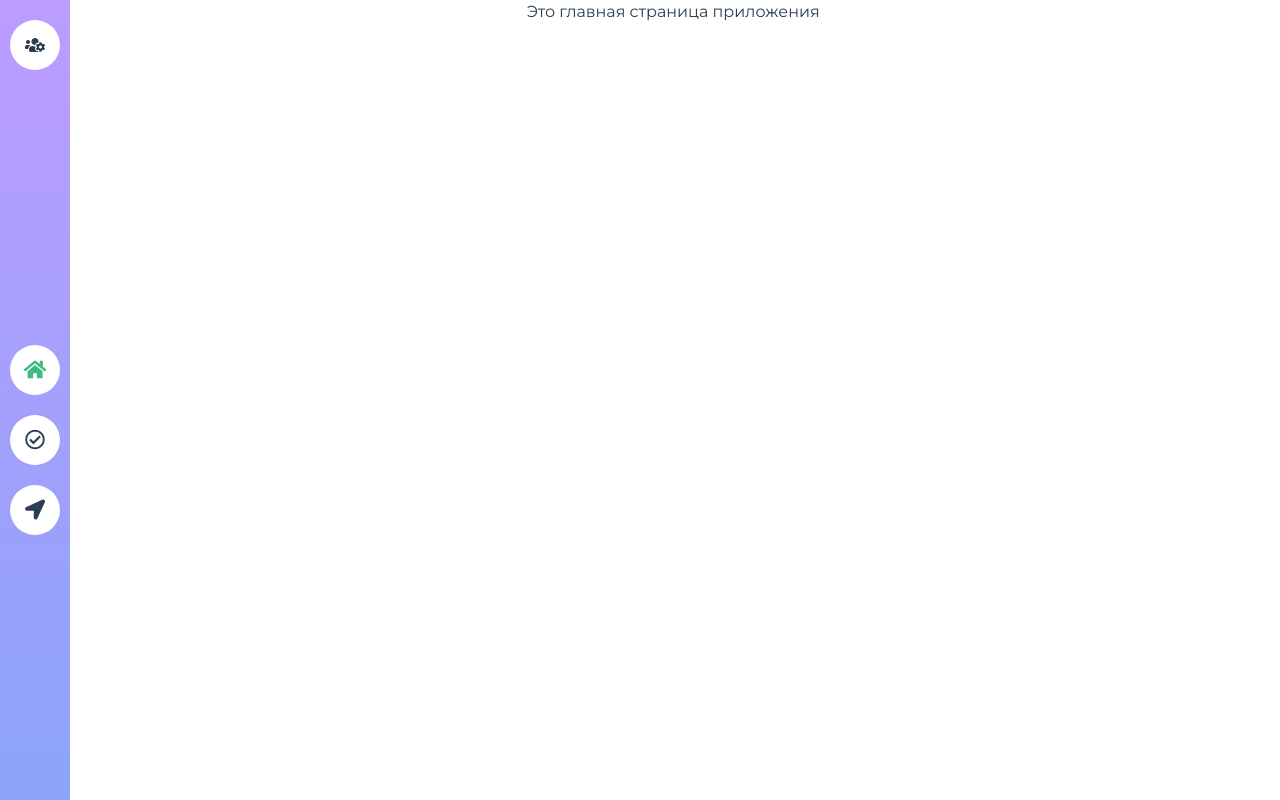
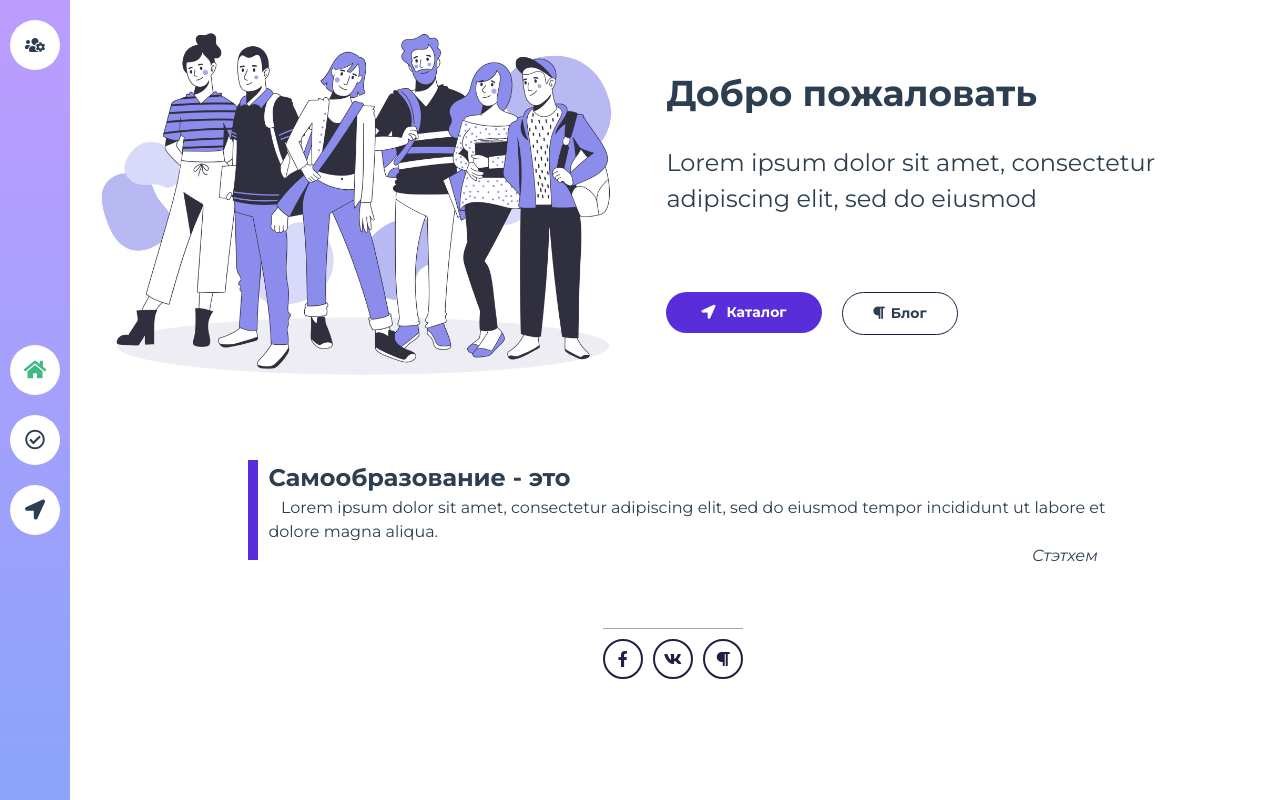
Before and after one commit to HoboHub/case-lab-web-team4, a Vue app: page /home in a window 1280 px wide. Built offline with nearby package versions, Linux system fonts and the light colour scheme; sample sign-in values are in the browser's storage.

Commit message:
Home Page add (вертска + логика)

```diff
--- a/src/views/Home.vue
+++ b/src/views/Home.vue
@@ -1,5 +1,242 @@
 <template>
   <div class="home">
-    <h1>Это главная страница приложения</h1>
+
+    <div class="home-main-top">
+      <img
+        class="home-main-img"
+        :src="MainImg"
+        alt="main">
+      <div class="home-main-text">
+        <h2 class="home-title">Добро пожаловать</h2>
+        <p
+          class="home-subtitle">Lorem ipsum dolor sit amet,
+          consectetur adipiscing elit, sed do eiusmod
+        </p>
+        <div class="home-nav-btns">
+          <router-link class="open-track" :to="'/tracks/'">
+            <Button
+              class="home-catalog-btn"
+              :active="true">
+              <i class='fas fa-location-arrow'></i>
+              Каталог
+            </Button>
+          </router-link>
+          <Button class="home-blog-btn">
+            <i class="fas fa-paragraph"></i>
+            Блог
+          </Button>
+        </div>
+      </div>
+    </div>
+
+    <div class="home-content">
+      <blockquote class="quote">
+        <h3 class="quote-title">Самообразование - это</h3>
+        <p class="quote-text">Lorem ipsum dolor sit amet,
+          consectetur adipiscing elit, sed do eiusmod
+          tempor incididunt ut labore et dolore magna aliqua.
+        </p>
+        <cite class="quote-author">Стэтхем</cite>
+      </blockquote>
+    </div>
+    <div class="home-footer">
+      <hr>
+      <div class="home-socials">
+        <a href="https://ru-ru.facebook.com/rosatom.ru/" class="social-item" target="blank">
+          <i class="fab fa-facebook-f"></i>
+        </a>
+        <a href="https://vk.com/rosatomru" class="social-item" target="blank">
+          <i class="fab fa-vk"></i>
+        </a>
+        <a href="#" class="social-item" target="blank">
+          <i class="fas fa-paragraph"></i>
+        </a>
+      </div>
+    </div>
   </div>
 </template>
+
+<script>
+import MainImg from '../../public/home_main.png';
+import Button from '@/components/Button.vue';
+
+export default {
+  name: 'Home',
+  components: {
+    Button,
+  },
+  data() {
+    return {
+      MainImg,
+    };
+  },
+};
+</script>
+
+<style scoped lang="scss">
+.home {
+  overflow-x: hidden;
+  padding-bottom: 10px;
+  display: grid;
+  // gap: 10px;
+  gap: 60px;
+
+  .home-main-top {
+    display: grid;
+    grid-template-columns: 1fr;
+    justify-items: center;
+
+     .home-main-img {
+       justify-self: end;
+     }
+  }
+
+  .home-main-img {
+    grid-row-start: 1;
+    grid-row-end: 2;
+    grid-column-start: 1;
+    grid-column-end: 2;
+    // width: 37em;
+    max-width: 600px;
+  }
+
+  .home-main-text {
+    grid-column-start: 2;
+    grid-column-end: 3;
+    align-self: center;
+    text-align-last: left;
+    display: flex;
+    flex-direction: column;
+    gap: 25px;
+    max-width: 700px;
+  }
+
+  .home-title {
+    font-weight: bold;
+    font-size: 36px;
+  }
+
+  .home-subtitle {
+    font-size: 24px;
+    text-align: left;
+  }
+
+  .home-nav-btns {
+    display: flex;
+    margin-top: 50px;
+    gap: 20px;
+
+    .home-catalog-btn {
+      padding: 10px 35px;
+      i {
+        margin-right: 5px;
+      }
+    }
+
+    .home-blog-btn {
+      padding: 10px 30px;
+    }
+  }
+
+  .home-content {
+    grid-row-start: 2;
+    grid-row-end: 3;
+
+    grid-column-start: 1;
+    grid-column-end: 3;
+    display: flex;
+    justify-content: center;
+    .quote {
+      max-width: 70%;
+      &::before {
+        content: '';
+        position: absolute;
+        display: block;
+        width: 10px;
+        height: 100px;
+        background: #5A2DDA;
+      }
+      text-align-last: left;
+      .quote-title {
+        position: relative;
+        left: 20px;
+        font-size: 24px;
+        font-weight: bold;
+      }
+      .quote-text {
+        position: relative;
+        left: 20px;
+      }
+      .quote-author {
+        float: right;
+      }
+    }
+  }
+
+  .home-footer {
+    grid-column-start: 1;
+    grid-column-end: 3;
+    justify-self: center;
+    hr {
+      display: block;
+      height: 1px;
+      max-width: 400px;
+      border: 0;
+      border-top: 1px solid #A6A6A6;
+      // margin: 1em 0;
+      padding: 0;
+    }
+    .home-socials {
+      display: flex;
+      gap: 10px;
+      margin-top: 10px;
+      .social-item {
+        padding-right: 1px;
+        width: 40px;
+        height: 40px;
+        display: flex;
+        justify-content: center;
+        align-items: center;
+        border-radius: 100%;
+        border: 2px solid #1F2041;
+        &:hover {
+          background-color: #1F2041;
+          i {
+            color: #fff;
+          }
+        }
+        i {
+          color: #1F2041;
+        }
+      }
+    }
+  }
+}
+
+@media (max-width: 1055px) {
+  .home {
+  }
+  .home-main-top {
+    grid-template-rows: 1fr 1fr;
+    .home-main-img {
+      justify-self: center !important;
+      // margin-left: 50px;
+    }
+    .home-main-text {
+      margin-left: 10%;
+      grid-row-start: 2;
+      grid-row-end: 3;
+      grid-column-start: 1;
+      max-width: 70%;
+
+      gap: 10px;
+    }
+  }
+}
+
+@media (max-width: 650px) {
+  .home-main-img {
+    width: 25em;
+  }
+}
+</style>
--- a/src/views/Track.vue
+++ b/src/views/Track.vue
@@ -184,7 +184,7 @@ export default {
 
 .track-bg-img {
   background-color: lightgrey;
-  height: 500px
+  max-height: 500px
 }
 
 .track-cover {
```
Also changed, not shown: public/home_main.png (added).
